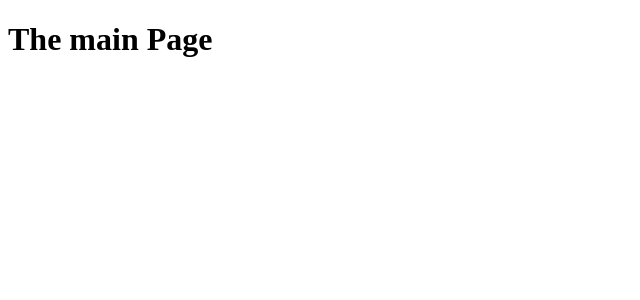
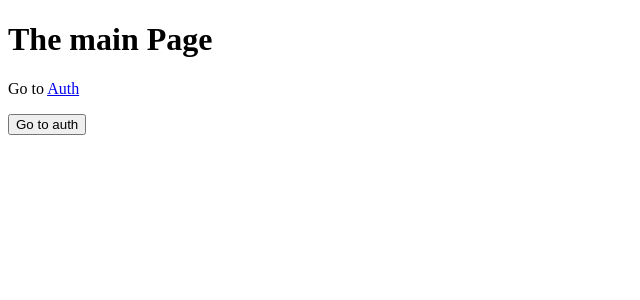
Before and after one commit to ricmeira/React-Complete-Guide-Course, a Next.js app in the folder Section23-NextJS/: page / in a window 1280 px wide. Shown: the top 300 px of the page, without its empty margins (0-640 px from the left). Built offline with nearby package versions, Linux system fonts and the light colour scheme.

Commit message:
Lecture 388: NextJS - Understandig the basics

```diff
--- a/Section23-NextJS/pages/index.js
+++ b/Section23-NextJS/pages/index.js
@@ -1,10 +1,14 @@
 import React from 'react';
+import Link from 'next/link';
+import Router from 'next/router';
 
 const indexPage = () => (
     <div>
         <h1>
             The main Page
         </h1>
+        <p>Go to <Link href="auth"><a>Auth</a></Link></p>
+        <button onClick={() => Router.push('/auth')}>Go to auth</button>
     </div>
 );
 
```
